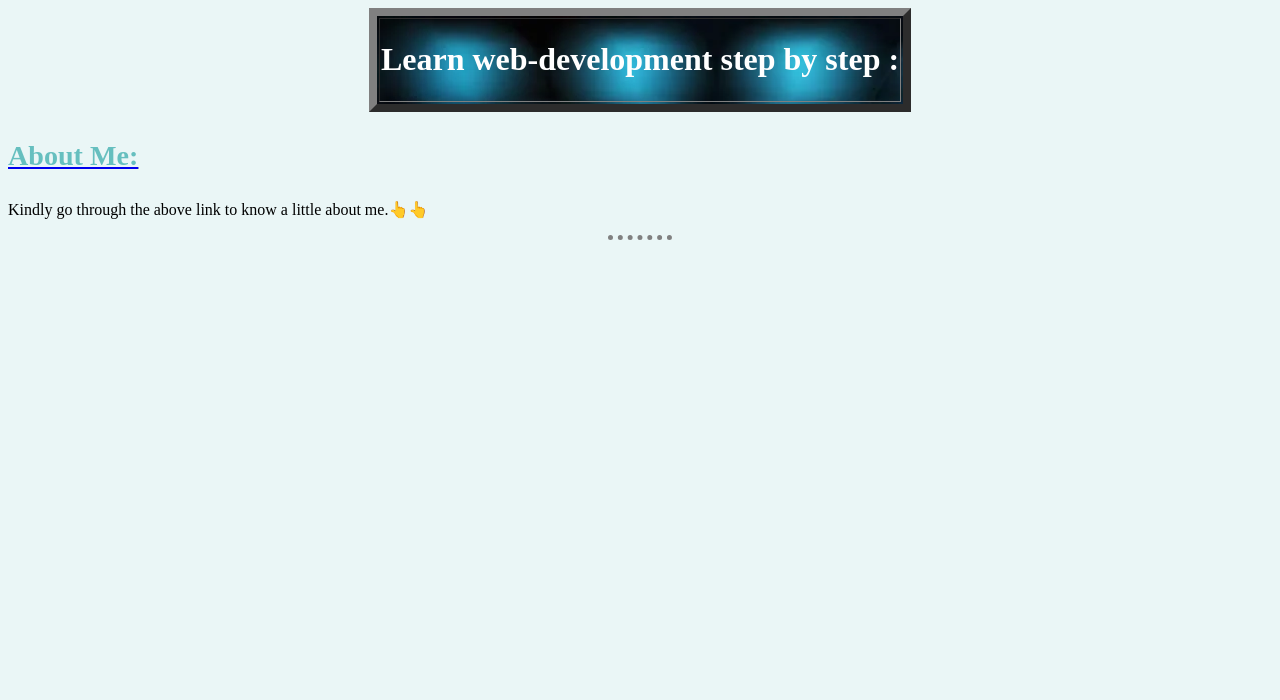
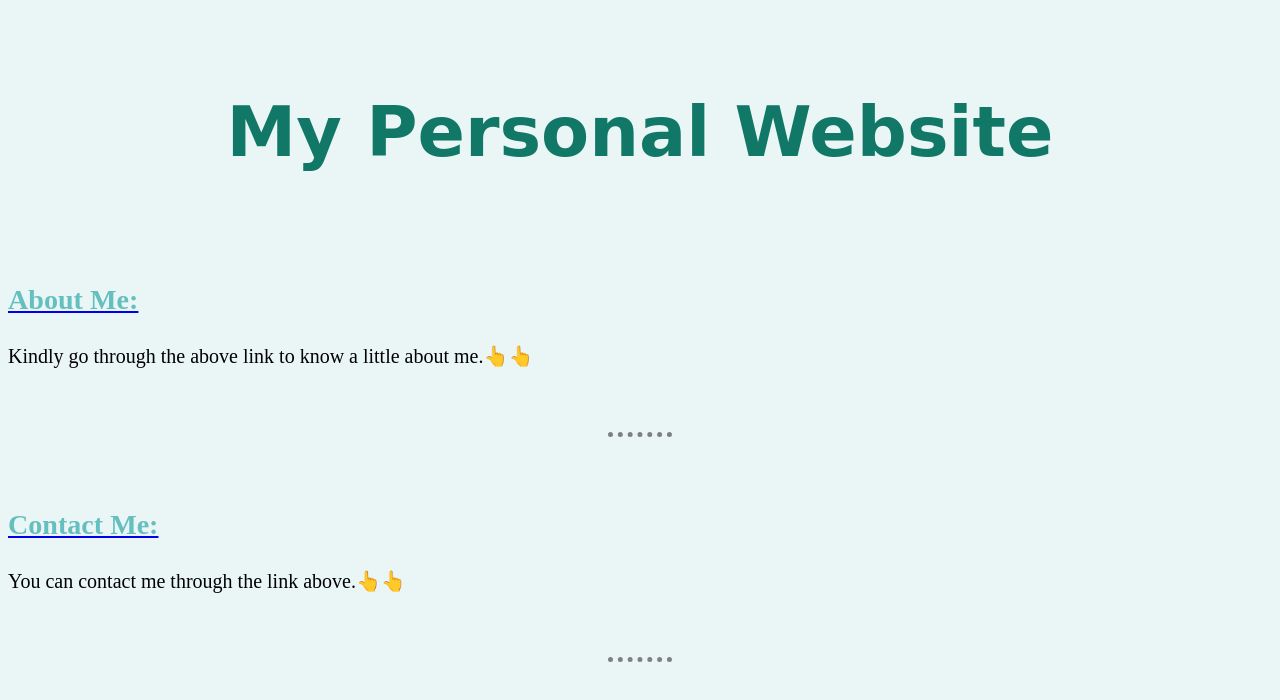
Before and after one commit to alishaac/learning-web-dev, a plain HTML site: page index.html in a window 1280 px wide. Drawn offline with Linux system fonts and the light colour scheme.

Commit message:
modified index me

```diff
--- a/css/styles.css
+++ b/css/styles.css
@@ -1,8 +1,14 @@
 body{
     background-color:  #EAF6F6;
     }
+
 /********************************************************TAG SELECTORS*********************************************************************/
-
+p{
+  font-size: 20px;
+}
+.name{
+  font-size: 40px;;
+}
     hr{
         border-style: dotted none none;
         background-color:#EAF6F6;
@@ -24,5 +30,8 @@ body{
 
 /********************************************************ID SELECTORS*********************************************************************/
       #heading{
-        color: white;
+        font-family: "Sacramento",cursive;
+        font-size: 70px;
+        text-align: center;
+        color: rgb(17, 119, 102);
       }
--- a/index.html
+++ b/index.html
@@ -4,17 +4,29 @@
     <meta charset="UTF-8">
     <meta http-equiv="X-UA-Compatible" content="IE=edge">
     <meta name="viewport" content="width=device-width, initial-scale=1.0">
-    <title>learn web-development</title>
+    <title>Personal Website</title>
     <link rel="stylesheet" href="css/styles.css">
 </head>
         <body>
+            <br>
+            <br>
 
-       <table background="images/webdev.webp"  border="8" align="center"><tr><td>
-               <h1 id="heading">Learn web-development step by step :</h1> </td></tr></table>
+               <h1 id="heading">My Personal Website </h1>
+               <br>
+    <br>
 
     <h2><u><a href="AboutMe.html"><h3>About Me:</h3></a></u></h2>
     <p>Kindly go through the above link to know a little about me.👆👆</p>
+    <br>
+    <br>
     <hr>
+    <br>
+    <br>
+    <h2><u></u><a href="contact me.html"> <h3>Contact Me:</h3></a></u></h2>
 
+    <p>You can contact me through the link above.👆👆</p>
+    <br>
+    <br>
+    <hr>
 </body>
 </html>
```
Also changed, not shown: AboutMe.html (+4 -6 lines).
